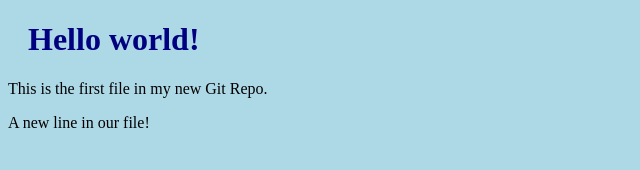
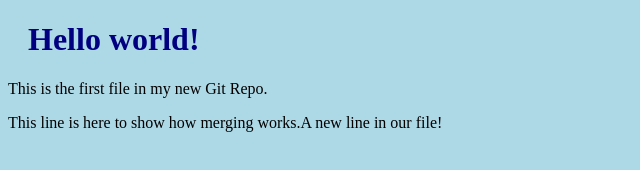
Before and after one commit to jdong360/jdong360.github.io, a plain HTML site: page index.html in a window 1280 px wide. Shown: the whole page, without its empty margins (0-640 px from the left). Drawn offline with Linux system fonts and the light colour scheme.

Commit message:
updated index.html with emergency fix

```diff
--- a/index.html
+++ b/index.html
@@ -8,7 +8,7 @@
 
 <h1>Hello world!</h1>
 <p>This is the first file in my new Git Repo.</p>
-<p>A new line in our file!</p>
+<p>This line is here to show how merging works.A new line in our file!</p>
 
 </body>
 </html>
```
